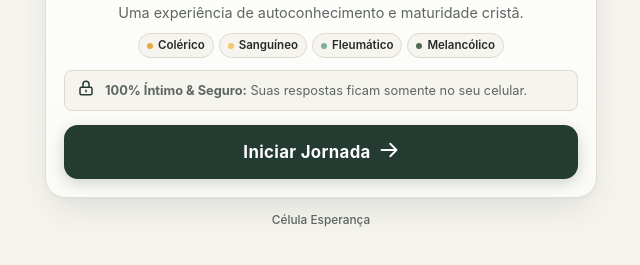
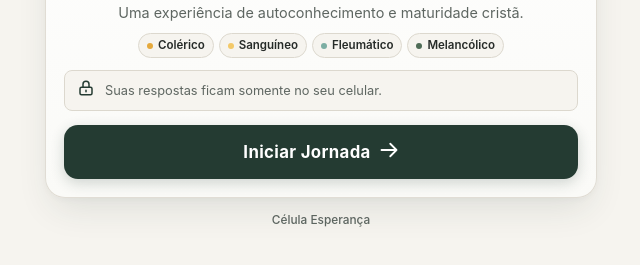
Before and after one commit to williamqf/celula-esperanca-temperamentos, a website: page google-apps-script/Index.html in a window 1280 px wide. Shown: the part 251-516 px from the top of the page, without its empty margins (319-959 px from the left). Drawn offline with Linux system fonts and the light colour scheme.

Commit message:
Copy: Update privacy message to 'Suas respostas ficam somente no seu celular.'

```diff
--- a/google-apps-script/Index.html
+++ b/google-apps-script/Index.html
@@ -1531,7 +1531,7 @@ h1.hero-title {
             <svg width="18" height="18" fill="none" stroke="currentColor" viewBox="0 0 24 24"><path stroke-linecap="round" stroke-linejoin="round" stroke-width="2" d="M12 15v2m-6 4h12a2 2 0 002-2v-6a2 2 0 00-2-2H6a2 2 0 00-2 2v6a2 2 0 002 2zm10-10V7a4 4 0 00-8 0v4h8z"/></svg>
           </div>
           <div class="privacy-badge-text">
-            <strong>100% Íntimo &amp; Seguro:</strong> Suas respostas ficam somente no seu celular.
+            Suas respostas ficam somente no seu celular.
           </div>
         </div>
 
```
Also changed, not shown: index.html (+1 -1 lines).
